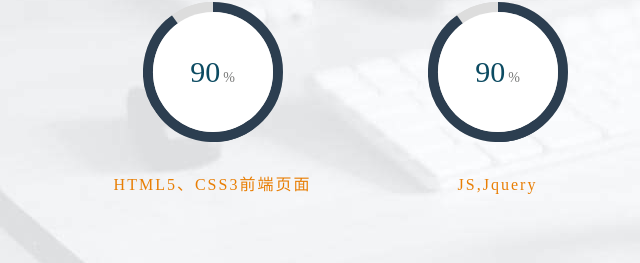
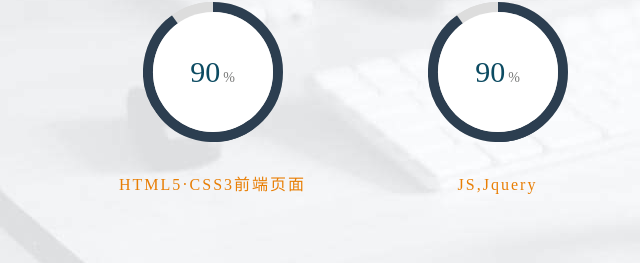
Before and after one commit to 843659760/843659760.github.io, a plain HTML site: page index.html in a window 1280 px wide. Shown: the part 3437-3700 px from the top of the page, 0-640 px from the left. Drawn offline with Linux system fonts and the light colour scheme; a script that the page names is missing.

Commit message:
更改符号

```diff
--- a/index.html
+++ b/index.html
@@ -218,7 +218,7 @@
                                 <span>90</span>%
                             </div>
                         </div>
-                        <p class="ptitle">HTML5、CSS3前端页面</p>
+                        <p class="ptitle">HTML5·CSS3前端页面</p>
                     </div>
                     <div class="col-md-3 col-xs-6">
                         <div class="wrap-box">
```
